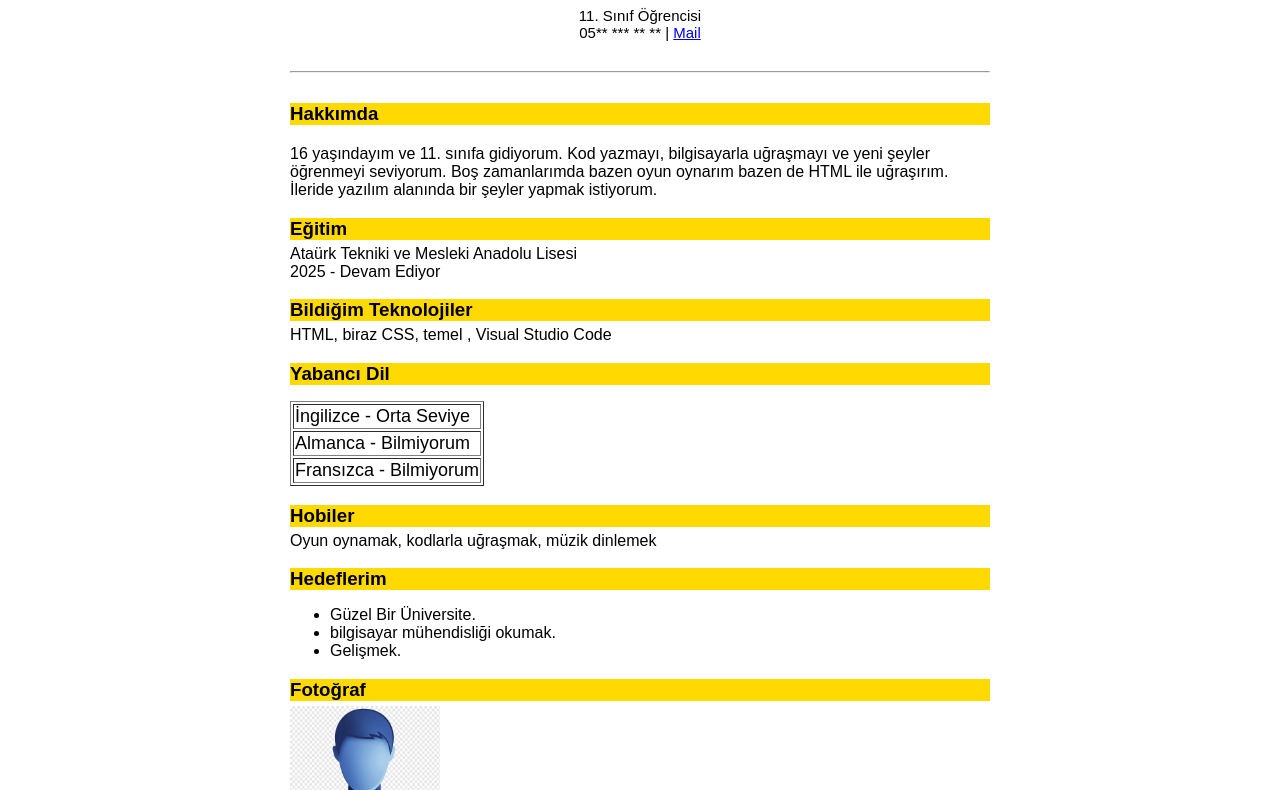
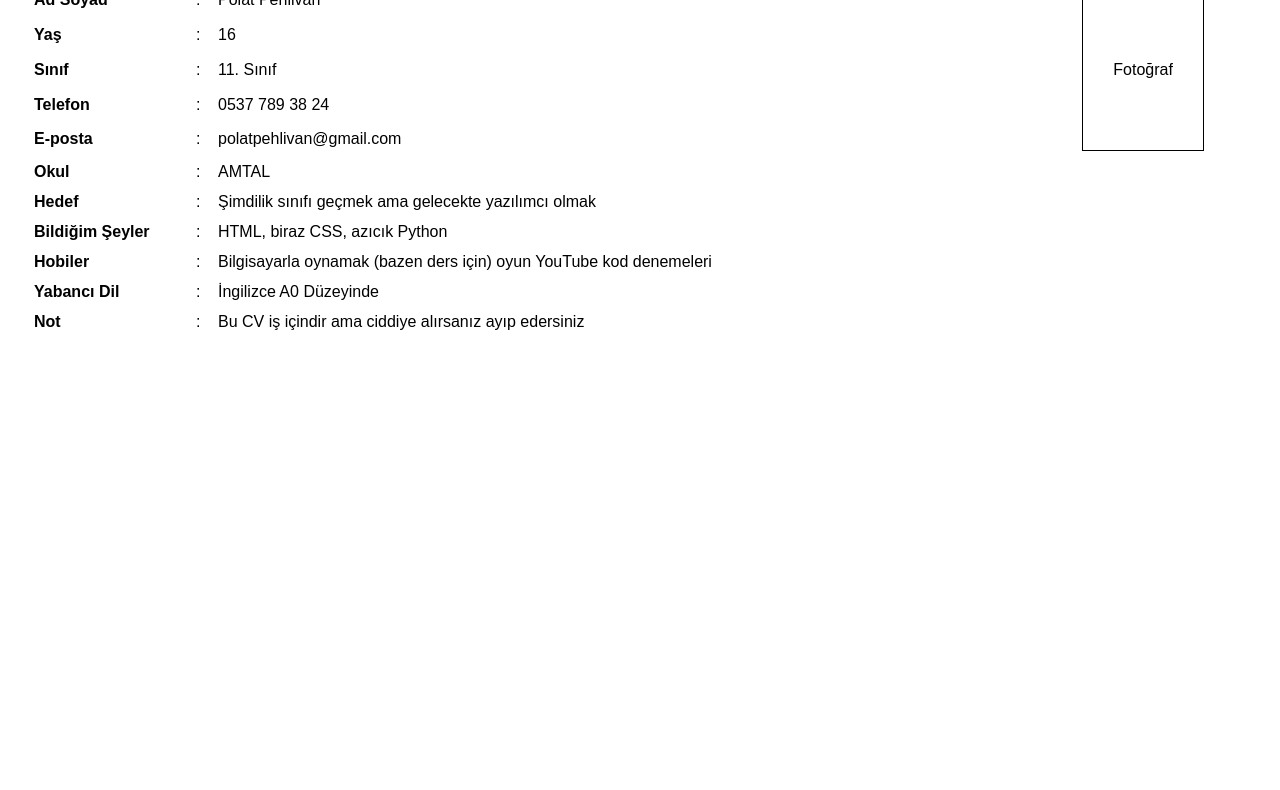
Before and after one commit to cinarhandandefne-ux/armagancv2, a plain HTML site: page index.html in a window 1280 px wide. Shown: the part 113-903 px from the top of the page. After the commit the page ends 800 px from the top, so only its background shows below. Drawn offline with Linux system fonts and the light colour scheme.

Commit message:
Add files via upload

```diff
--- a/index.html
+++ b/index.html
@@ -2,79 +2,64 @@
 <html lang="tr">
 <head>
   <meta charset="UTF-8">
-  <title>Armağan  - Özgeçmiş</title>
-  <style>
-  h3 {
-    background-color: rgb(255, 217, 0);
-  }
-  </style>
+  <title>Polat Pehlivan  CV</title>
 </head>
-<body style="font-family: Arial, sans-serif; padding: 40px; max-width: 700px; margin: auto;">
+<body style="font-family: Arial, sans-serif; padding: 20px;">
 
-<h1 style="text-align: center;">Armağan Ceylan</h1>
-<p style="text-align: center; font-size: 15px;">
-    11. Sınıf Öğrencisi<br>
-    05** *** ** ** | <a href="mailto:13armagan@gmail.com">Mail</a>
-</p>
-<hr style="margin: 30px 0;">
+  <h2>Polat Pehlivan - Kendi Halinde Bir CV</h2>
 
-
-<h3 style="margin-bottom: 20px;"> Hakkımda</h3>
-<p style="margin-top: 0;">
-    16 yaşındayım ve 11. sınıfa gidiyorum. Kod yazmayı, bilgisayarla uğraşmayı ve yeni şeyler öğrenmeyi seviyorum. Boş zamanlarımda bazen oyun oynarım bazen de HTML ile uğraşırım. İleride yazılım alanında bir şeyler yapmak istiyorum.
-</p>
-
-<h3 style="margin-bottom: 5px;"> Eğitim</h3>
-<p style="margin-top: 0;">
-    Ataürk Tekniki ve Mesleki Anadolu Lisesi<br>
-    2025 - Devam Ediyor
-</p>
-
-<h3 style="margin-bottom: 5px;">Bildiğim Teknolojiler</h3>
-<p style="margin-top: 0;">
-    HTML, biraz CSS, temel , Visual Studio Code
-</p>
-
-<h3 style="margin-bottom: 5px;"> Yabancı Dil</h3>
-<p style="margin-top: 0;">
-    <table border="1" style="font-size: large;">
+  <table cellpadding="6" cellspacing="0" style="width: 100%;">
     <tr>
-            <td>İngilizce - Orta Seviye</td>
+ <td style="width: 150px; font-weight: bold;">Ad Soyad</td>
+ <td style="width: 10px;">:</td>
+<td>Polat Pehlivan</td>
+<td rowspan="5" style="text-align: center; vertical-align: top;">
+<div style="border: 1px solid black; width: 120px; height: 160px; display: flex; align-items: center; justify-content: center; margin: auto;">
+          Fotoğraf
+</div>
+</td></tr>
+<tr><td style="font-weight: bold;">Yaş</td><td>:</td><td>16</td></tr>
+<tr><td style="font-weight: bold;">Sınıf</td><td>:</td><td>11. Sınıf</td>
+</tr><tr> <td style="font-weight: bold;">Telefon</td>
+<td>:</td>
+<td>0537 789 38 24</td>
 </tr>
 <tr>
-            <td>Almanca - Bilmiyorum</td>
+<td style="font-weight: bold;">E-posta</td>
+<td>:</td>
+<td>polatpehlivan@gmail.com</td>
 </tr>
 <tr>
-            <td>Fransızca - Bilmiyorum</td>
+<td style="font-weight: bold;">Okul</td>
+<td>:</td>
+<td>AMTAL</td>
+</tr>
+<tr>
+<td style="font-weight: bold;">Hedef</td>
+<td>:</td>
+<td>Şimdilik sınıfı geçmek ama gelecekte yazılımcı olmak</td>
+</tr>
+<tr>
+<td style="font-weight: bold;">Bildiğim Şeyler</td>
+<td>:</td>
+<td>HTML, biraz CSS, azıcık Python</td>
+</tr>
+<tr>
+<td style="font-weight: bold;">Hobiler</td>
+<td>:</td>
+<td>Bilgisayarla oynamak (bazen ders için) oyun YouTube kod denemeleri</td>
+</tr>
+<tr>
+<td style="font-weight: bold;">Yabancı Dil</td>
+<td>:</td>
+<td>İngilizce A0 Düzeyinde</td>
+</tr>
+<tr>
+<td style="font-weight: bold;">Not</td>
+<td>:</td>
+<td>Bu CV iş içindir ama ciddiye alırsanız ayıp edersiniz</td>
 </tr>
 </table>
-</p>
-
-<h3 style="margin-bottom: 5px;"> Hobiler</h3>
-<p style="margin-top: 0;">
-    Oyun oynamak, kodlarla uğraşmak, müzik dinlemek
-</p>
-
-<h3 style="margin-bottom: 5px;"> Hedeflerim</h3>
-<p style="margin-top: 0;">
-    <ul>
-    <li>
-        Güzel Bir Üniversite.
-    </li>
-    <li>
-        bilgisayar mühendisliği okumak.
-    </li>
-    <li>
-        Gelişmek.
-    </li>
-</ul>
-</p>
-
-
-
-<h3 style="margin-bottom: 5px;"> Fotoğraf</h3>
-<img src="İmage/png-transparent-computer-icons-avatar-user-profile-avatar.png" alt="" width="150" height="150">
-
 
 </body>
 </html>
```
Lines whose indentation alone changed are shown as unchanged.
